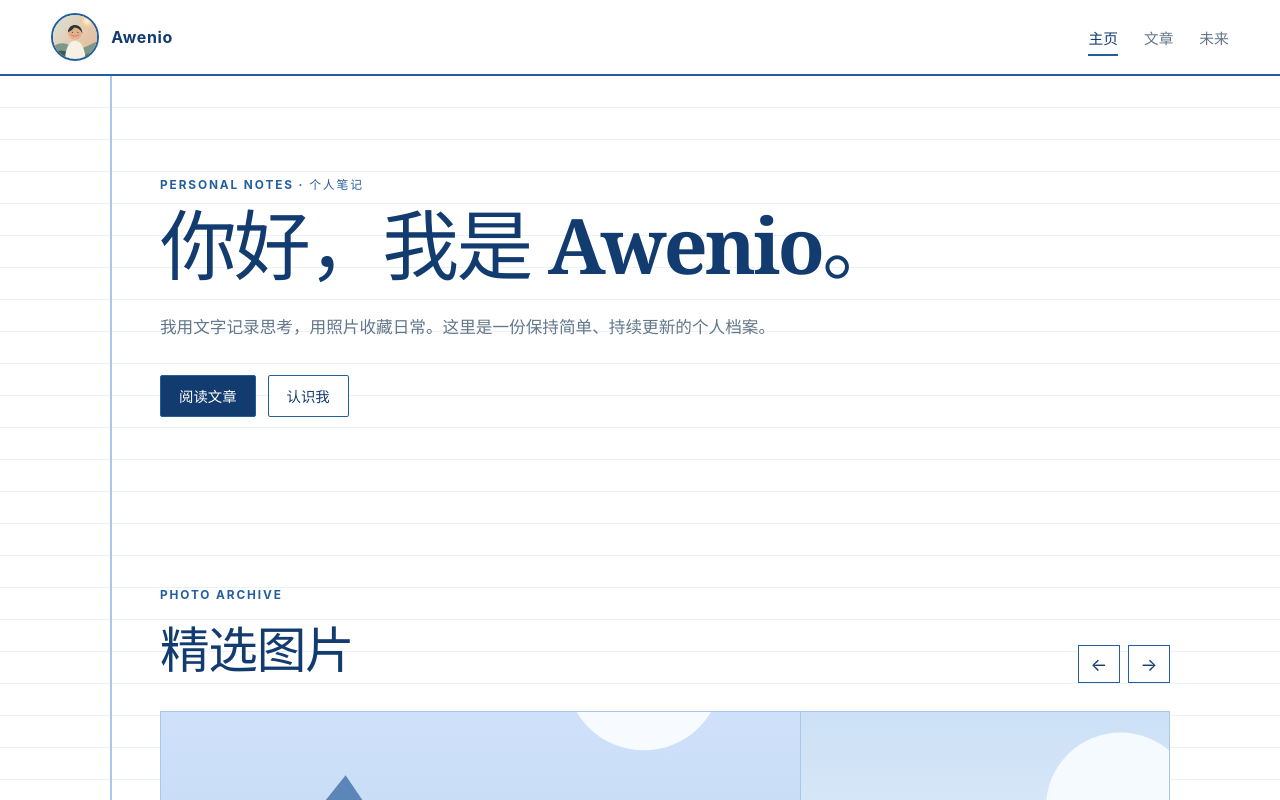
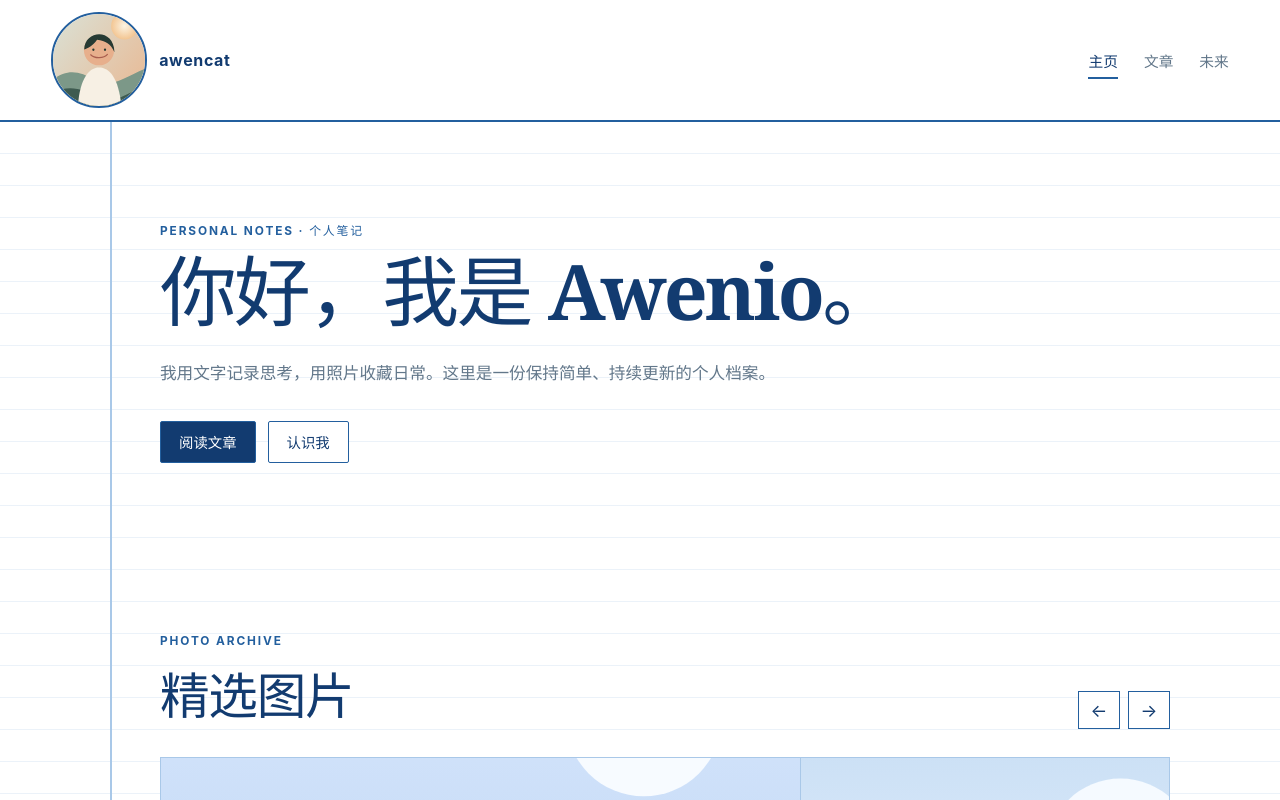
Before and after one commit to awencat/awencat.github.io, a Vue app: page / in a window 1280 px wide. Shown: the top 800 px of the page. Built offline with nearby package versions, Linux system fonts and the light colour scheme.

Commit message:
feat: change theme

```diff
--- a/src/components/SiteHeader.vue
+++ b/src/components/SiteHeader.vue
@@ -5,8 +5,8 @@ const avatarUrl = `${import.meta.env.BASE_URL}images/avatar.svg`
 <template>
   <header class="site-header">
     <RouterLink class="brand" to="/" aria-label="返回主页">
-      <img class="brand-avatar" :src="avatarUrl" alt="Awenio 的头像" />
-      <span>Awenio</span>
+      <img class="brand-avatar" :src="avatarUrl" alt="awencat 的头像" />
+      <span>awencat</span>
     </RouterLink>
     <nav class="site-nav" aria-label="主导航">
       <RouterLink to="/">主页</RouterLink>
--- a/src/styles/main.css
+++ b/src/styles/main.css
@@ -81,8 +81,8 @@ h2 {
 }
 
 .brand-avatar {
-  width: 48px;
-  height: 48px;
+  width: 96px;
+  height: 96px;
   border: 2px solid var(--blue-700);
   border-radius: 50%;
   background: var(--blue-100);
```
